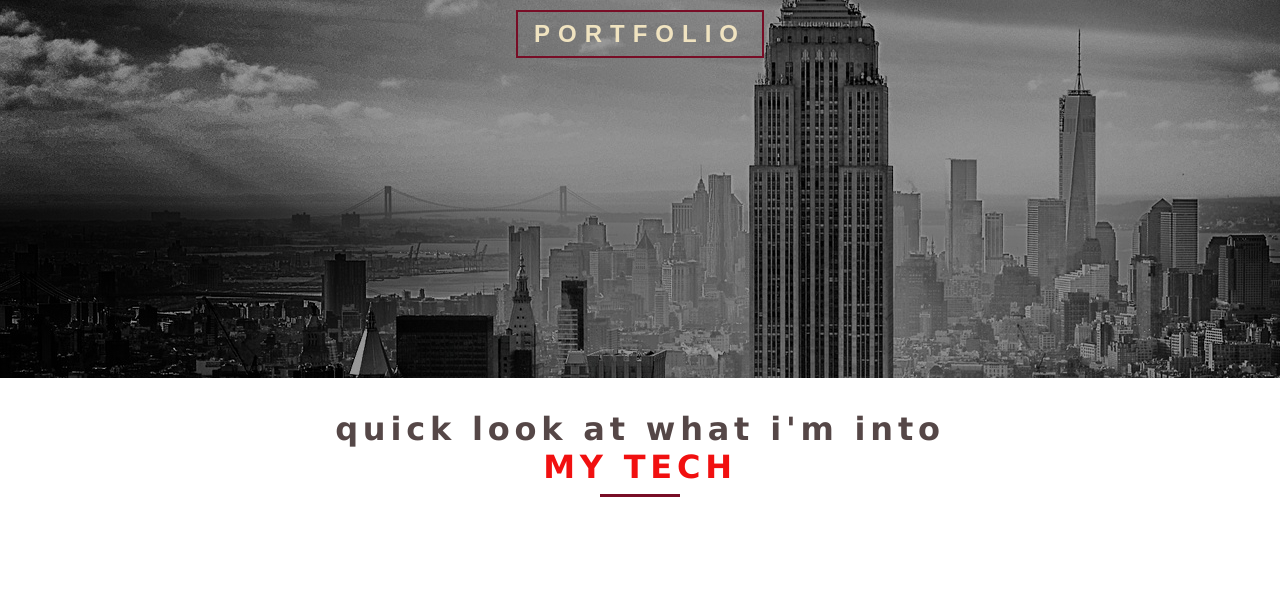
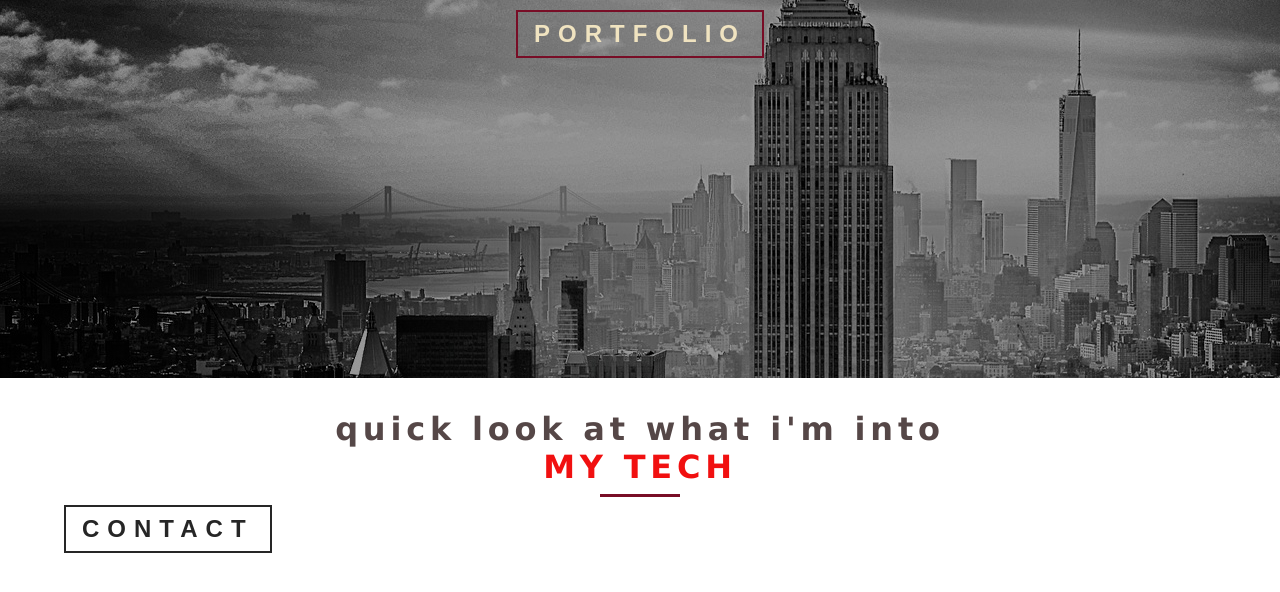
Before and after one commit to KhanDoors/skportfolio, a Gatsby site: page / in a window 1280 px wide. Shown: the part 422-1014 px from the top of the page. Before the commit the page ends 959 px from the top, so only its background shows below. Built offline with nearby package versions, Linux system fonts and the light colour scheme; Gatsby itself is replaced by a stand-in of ours.

Commit message:
more buttonz

```diff
--- a/src/components/HomePageComponents/QuickInfo.js
+++ b/src/components/HomePageComponents/QuickInfo.js
@@ -1,11 +1,12 @@
 import React, { Component } from 'react'
-import { Section, Title } from '../../utils'
+import { Section, Title, SectionButton } from '../../utils'
 
 class QuickInfo extends Component {
   render() {
     return (
       <Section>
         <Title message="quick look at what i'm into" title="My Tech" />
+        <SectionButton>Contact</SectionButton>
       </Section>
     )
   }
--- a/src/utils/Button.js
+++ b/src/utils/Button.js
@@ -20,4 +20,13 @@ const BannerButton = styled.button`
   }
 `
 
-export { BannerButton }
+const SectionButton = styled(BannerButton)`
+  color: ${styles.colors.mainBlack};
+  ${styles.border({ color: `${styles.colors.mainBlack}` })};
+  &:hover {
+    background: ${styles.colors.mainBlack};
+    color: ${styles.colors.mainBurg};
+  }
+`
+
+export { BannerButton, SectionButton }
--- a/src/utils/index.js
+++ b/src/utils/index.js
@@ -1,8 +1,17 @@
 import * as styles from './styles'
 import { HomeHeader, PageHeader } from './Header'
 import Banner from './Banner'
-import { BannerButton } from './Button'
+import { BannerButton, SectionButton } from './Button'
 import { Section } from './Section'
 import Title from './Title'
 
-export { styles, HomeHeader, PageHeader, Banner, BannerButton, Section, Title }
+export {
+  styles,
+  HomeHeader,
+  PageHeader,
+  Banner,
+  BannerButton,
+  Section,
+  Title,
+  SectionButton,
+}
```
